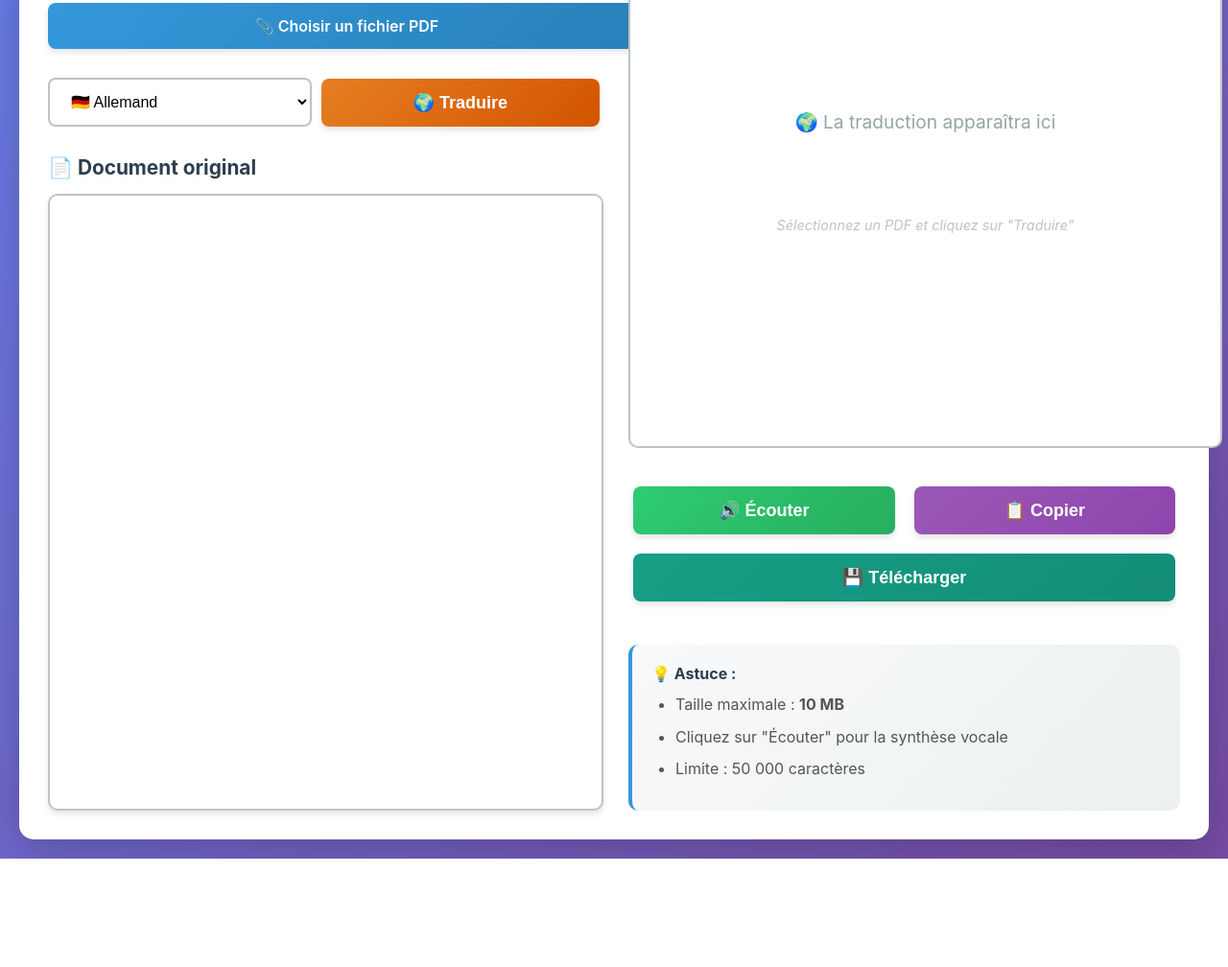
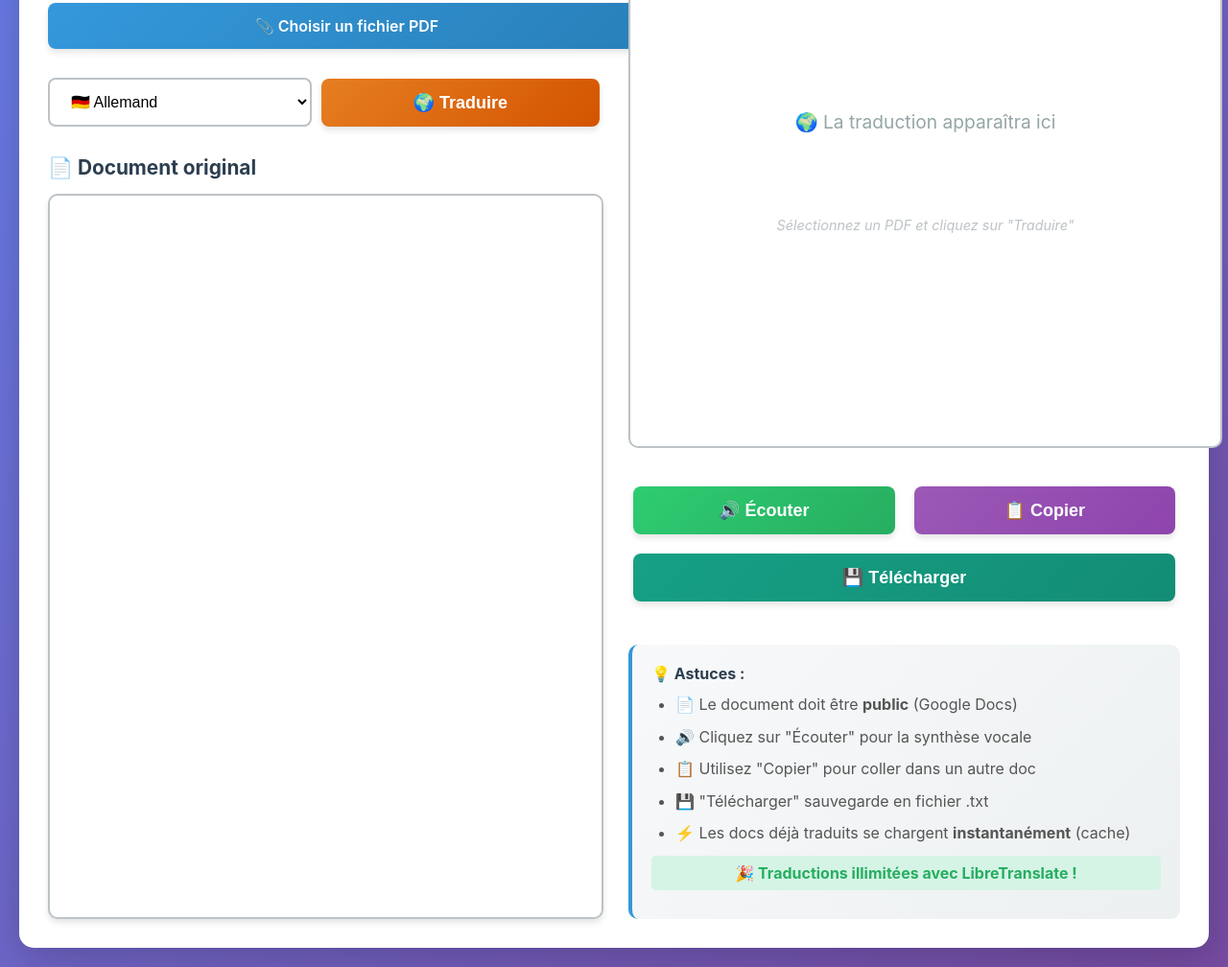
Before and after one commit to Einstein1987/DocuTranslate, a website: page pdf.html in a window 1280 px wide. Shown: the part 187-1195 px from the top of the page at 96% size. Before the commit the page ends 1082 px from the top, so only its background shows below. Drawn offline with Linux system fonts and the light colour scheme; a script that the page names is missing.

Commit message:
Update pdf.html

```diff
--- a/pdf.html
+++ b/pdf.html
@@ -98,12 +98,15 @@
 
       <!-- Informations -->
       <div class="info-box">
-        <p><strong>💡 Astuce :</strong></p>
-        <ul>
-          <li>Taille maximale : <strong>10 MB</strong></li>
-          <li>Cliquez sur "Écouter" pour la synthèse vocale</li>
-          <li>Limite : 50 000 caractères</li>
-        </ul>
+        <p><strong>💡 Astuces :</strong></p>
+          <ul>
+            <li>📄 Le document doit être <strong>public</strong> (Google Docs)</li>
+            <li>🔊 Cliquez sur "Écouter" pour la synthèse vocale</li>
+            <li>📋 Utilisez "Copier" pour coller dans un autre doc</li>
+            <li>💾 "Télécharger" sauvegarde en fichier .txt</li>
+            <li>⚡ Les docs déjà traduits se chargent <strong>instantanément</strong> (cache)</li>
+          </ul>
+        <p style="margin-top: 10px; padding: 8px; background: #d5f4e6; border-radius: 5px; color: #27ae60; font-weight: bold; text-align: center;"> 🎉 Traductions illimitées avec LibreTranslate ! </p>
       </div>
     </div>
   </div>
```
